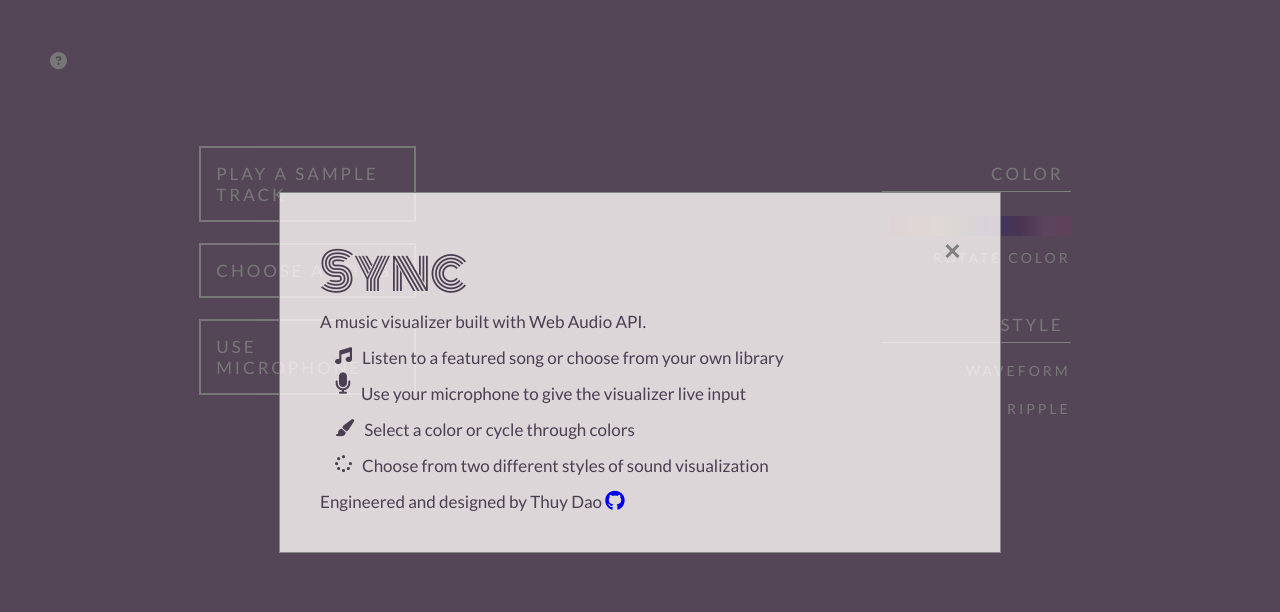
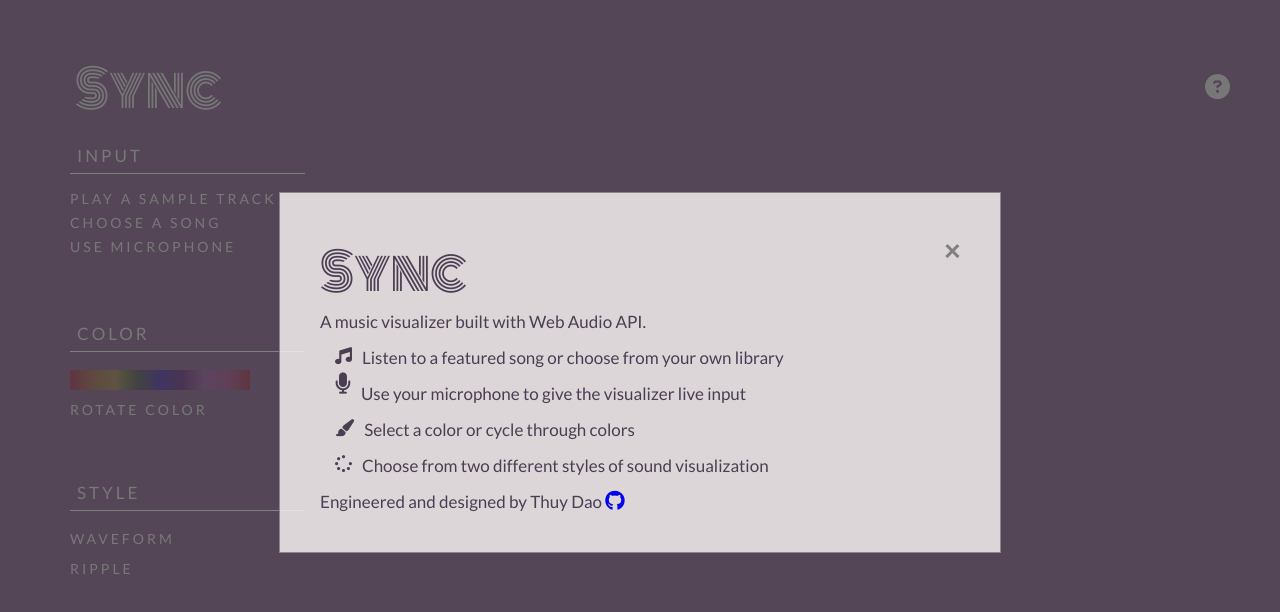
Before and after one commit to thuyD/Sync, a website built with webpack: page index.html in a window 1280 px wide. Built offline with nearby package versions, Linux system fonts and the light colour scheme.

Commit message:
Update UI

```diff
--- a/bundle.js
+++ b/bundle.js
@@ -471,7 +471,7 @@ var Visualization = function () {
       var _this5 = this;
 
       document.getElementById('color-bar').addEventListener("click", function (event) {
-        _this5.hue = event.clientX * 2;
+        _this5.hue = event.clientX * 2 - 20;
       }.bind(this));
     }
   }, {
--- a/index.html
+++ b/index.html
@@ -44,34 +44,37 @@
       </div>
 
         <div id="open-modal">
+          <h1 class="logo">Sync</h1>
           <i class="fa fa-question-circle" aria-hidden="true"></i>
         </div>
+        <div class="content">
 
-        <div class="content">
           <div class="left">
-            <div id="sample" class="box big"><a>PLAY A SAMPLE TRACK</a></div>
-            <br>
-            <div class="box">
-              <label for="audio-input" id="input-label" class="big">CHOOSE A SONG</label>
+            <div class="options">
+              <div class="options-title big">
+                <p>INPUT</p>
+              </div>
+              <div class="option-items-large">
+                <div id="sample" class="small"><a>PLAY A SAMPLE TRACK</a></div>
+                <label for="audio-input" id="input-label" class="small">CHOOSE A SONG</label>
                 <input id="audio-input" type="file">
+                <div id="microphone">
+                  <div id="mic" class="small">USE MICROPHONE</div>
+                  <div id="no-mic" class="small">DISABLE MICROPHONE  <i class="fa fa-microphone-slash" aria-hidden="true"></i></div>
                 </div>
-            <br>
-            <div id="microphone">
-              <div id="mic" class="box big">USE MICROPHONE</div>
-              <div id="no-mic" class="box big">DISABLE MICROPHONE</div>
+                <div id="pause-play">
+                  <div id="play"><i class="fa fa-play" aria-hidden="true"></i></div>
+                  <div id="pause"><i class="fa fa-pause" aria-hidden="true"></i></div>
                 </div>
-            <br>
-            <div id="pause-play">
-              <div id="play"><i class="fa fa-play fa-lg" aria-hidden="true"></i></div>
-              <div id="pause"><i class="fa fa-pause fa-lg" aria-hidden="true"></i></div>
               </div>
             </div>
 
-          <div class="right">
             <div class="options">
               <div class="options-title big"><p>COLOR</p></div>
+              <div class="option-items">
                 <div id="color-bar"></div>
                 <p id="rotate-color" class="small">ROTATE COLOR</p>
+              </div>
             </div>
             <br>
             <div class="options">
@@ -83,6 +86,7 @@
             </div>
           </div>
         </div>
+
     </main>
     <canvas id="board"></canvas>
   </body>
--- a/scripts/visualization.js
+++ b/scripts/visualization.js
@@ -134,7 +134,7 @@ class Visualization {
 
   selectColor() {
     document.getElementById('color-bar').addEventListener("click", ((event) => {
-      this.hue = event.clientX * 2;
+      this.hue = event.clientX * 2 - 20;
     }).bind(this));
   }
 
--- a/style.css
+++ b/style.css
@@ -34,17 +34,18 @@ li {
   font-size: 17px;
 	position: relative;
 	z-index: 1;
+	padding-left: 60px;
 }
 
 .content {
-	height: 100%;
+	display: flex;
+	justify-content: space-between;
 	width: 100%;
-	display: flex;
-	justify-content: space-around;
 }
 
-.left, .right {
-	margin-top: 75px;
+.left h1 {
+	font-size: 50px;
+	font-family: 'Monoton', cursive;
 }
 
 .box {
@@ -89,7 +90,7 @@ display: none;
 }
 
 #color-bar {
-	background: linear-gradient(to right, red, orange, yellow, green, blue, indigo, violet, hotpink);
+	background: linear-gradient(to right, red, orange, yellow, green, blue, indigo, violet, hotpink, red);
 	opacity: 0.25;
 	height: 20px;
 	width: 180px;
@@ -109,21 +110,19 @@ display: none;
 
 #pause-play {
 	position: relative;
+	height: 21px;
+}
+
+#pause-play i {
+	font-size: 20px;
 }
 
 #microphone {
 	position: relative;
-	height: 70px;
 }
 
 #no-mic {
 	display: none;
-}
-
-#no-mic, #mic {
-	position: absolute;
-	top: 0px;
-	left: 0px;
 }
 
 .modal {
@@ -179,42 +178,36 @@ display: none;
 }
 
 #open-modal {
-	display: block;
-	padding-left: 50px;
-	padding-top: 50px;
+	display: flex;
+	justify-content: space-between;
+	padding: 50px;
+	padding-left: 15px;
+	padding-bottom: 0;
+	font-size: 25px;
+}
+
+#open-modal i {
+	margin-top: 25px;
 }
 
 .options {
-	width: 190px;
-	height: 110px;
+	width: 240px;
 	letter-spacing: 3px;
 	display: flex;
 	flex-direction: column;
-	justify-content: space-between;
-	align-items: flex-end;
+	justify-content: space-around;
+	align-items: flex-start;
 	padding: 10px;
+	margin-bottom: 10px;
 }
 
 .options-title {
 	border-bottom: 1px solid white;
 	padding: 7px;
 	display: flex;
-	justify-content: flex-end;
-	margin-bottom: 10px;
+	justify-content: flex-start;
+	margin-bottom: 5px;
 	width: 92%;
-}
-
-.option-items {
-	display: flex;
-	justify-content: flex-end;
-}
-
-.options ul {
-	display: flex;
-	flex-direction: column;
-	height: 50%;
-	justify-content: space-between;
-	align-items: flex-end;
 }
 
 .small {
@@ -236,6 +229,22 @@ display: none;
 	color: #433660;
 }
 
+.option-items {
+	margin-top: 7px;
+	height: 60px;
+	display: flex;
+	flex-direction: column;
+	justify-content: space-around;
+}
+
+.option-items-large {
+	margin-top: 7px;
+	height: 100px;
+	display: flex;
+	flex-direction: column;
+	justify-content: space-around;
+}
+
 .options:hover, .options:focus, .options:active {
   -webkit-transform: scale(1.1);
   transform: scale(1.1);
```
Also changed, not shown: 1 other file. Lines whose indentation alone changed are shown as unchanged.
